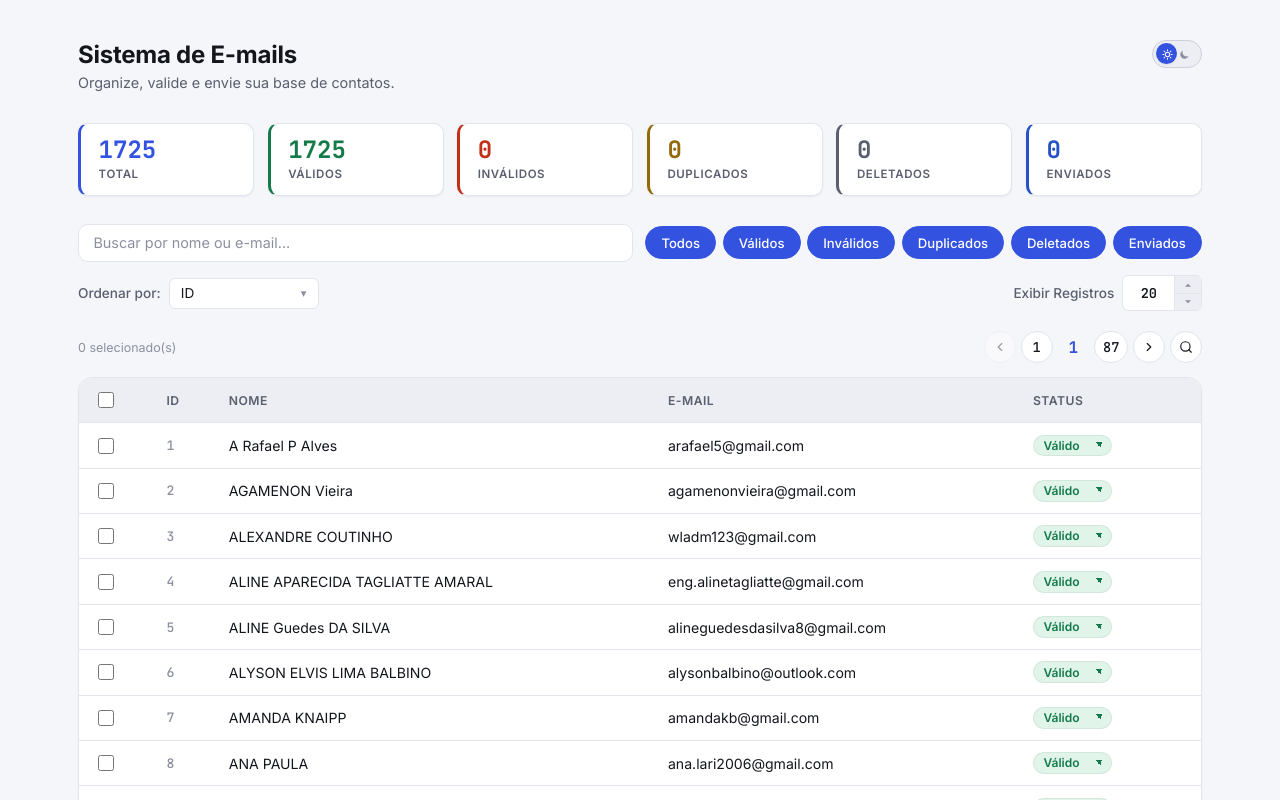
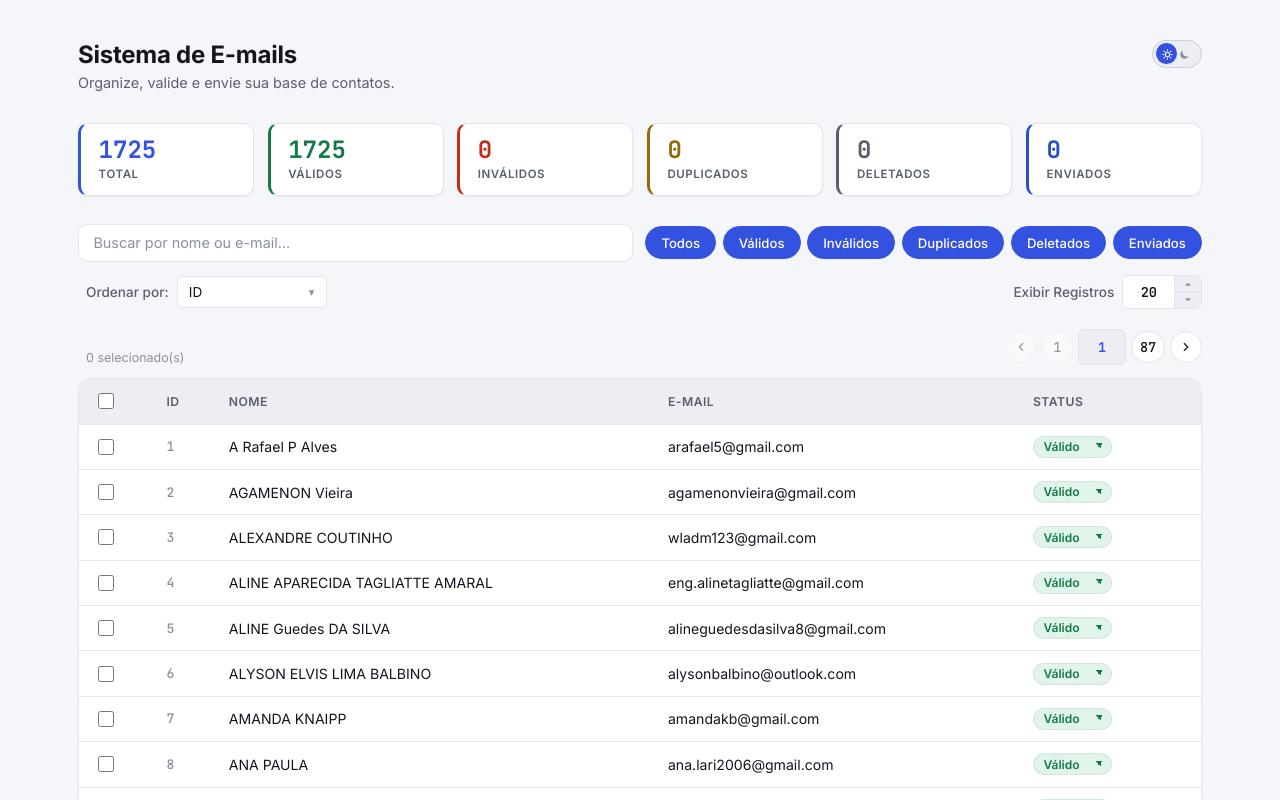
Before and after one commit to RenanFelliphe/Malote-Project, a React (Vite) app: page / in a window 1280 px wide. Shown: the top 800 px of the page. Built offline with nearby package versions, Linux system fonts and the light colour scheme.

Commit message:
refactor: paginacao componente upgrade

```diff
--- a/src/components/Paginacao.tsx
+++ b/src/components/Paginacao.tsx
@@ -1,5 +1,6 @@
-import { IconeBuscarPagina, IconePaginaAnterior, IconePaginaProxima } from './Icons';
+import { IconePaginaAnterior, IconePaginaProxima } from './Icons';
 import type { PaginaInfo } from './utils/paginacao';
+import { useEffect, useRef, useState } from 'react';
 
 interface Props {
   paginacao: PaginaInfo;
@@ -13,6 +14,38 @@ interface Props {
  * tabela (ver `pages/emails.tsx`).
  */
 export function Paginacao({ paginacao, onPaginaChange }: Props) {
+  const [valor, setValor] = useState(String(paginacao.paginaAtual));
+
+  const inputRef = useRef<HTMLInputElement>(null);
+  const confirmandoRef = useRef(false);
+
+  useEffect(() => {
+    setValor(String(paginacao.paginaAtual));
+  }, [paginacao.paginaAtual]);
+
+  function confirmarPagina() {
+    confirmandoRef.current = true;
+
+    let numero = Number.parseInt(valor, 10);
+
+    if (Number.isNaN(numero)) {
+      setValor(String(paginacao.paginaAtual));
+      return;
+    }
+
+    numero = Math.max(1, Math.min(numero, paginacao.totalPaginas));
+
+    onPaginaChange(numero);
+    setValor(String(numero));
+  }
+
+  if (paginacao.totalPaginas <= 0) {
+    return null;
+  }
+
+  const larguraInput = `${Math.max(2, String(paginacao.totalPaginas).length) + 1.5}ch`;
+  const exibirBotaoUltima = paginacao.totalPaginas > 1;
+
   return (
     <div className="paginacao" aria-label="Navegação entre páginas">
       <button
@@ -24,13 +57,52 @@ export function Paginacao({ paginacao, onPaginaChange }: Props) {
       >
         <IconePaginaAnterior />
       </button>
-      <button type="button" className="paginacao-btn" onClick={() => onPaginaChange(1)}>
+      <button
+        type="button"
+        className={`paginacao-btn${paginacao.paginaAtual === 1 ? ' ativo' : ''}`}
+        onClick={() => onPaginaChange(1)}
+        disabled={paginacao.paginaAtual === 1}
+      >
         1
       </button>
-      <span className="paginacao-atual">{paginacao.paginaAtual}</span>
-      <button type="button" className="paginacao-btn" onClick={() => onPaginaChange(paginacao.totalPaginas)}>
-        {paginacao.totalPaginas}
-      </button>
+      <input
+        type="text"
+        inputMode="numeric"
+        pattern="[0-9]*"
+        ref={inputRef}
+        className="paginacao-atual"
+        style={{ width: larguraInput }}
+        value={valor}
+        onChange={(e) => setValor(e.target.value.replace(/\D/g, ''))}
+        onFocus={(e) => e.target.select()}
+        onWheel={(e) => e.currentTarget.blur()}
+        onBlur={() => {
+          if (!confirmandoRef.current) confirmarPagina();
+          confirmandoRef.current = false;
+        }}
+        onKeyDown={(e) => {
+          if (e.key === 'Enter') {
+            confirmarPagina();
+            inputRef.current?.blur();
+          }
+          if (e.key === 'Escape') {
+            confirmandoRef.current = true;
+            setValor(String(paginacao.paginaAtual));
+            inputRef.current?.blur();
+          }
+        }}
+        aria-label="Página atual"
+      />
+      {exibirBotaoUltima && (
+        <button
+          type="button"
+          className={`paginacao-btn${paginacao.paginaAtual === paginacao.totalPaginas ? ' ativo' : ''}`}
+          onClick={() => onPaginaChange(paginacao.totalPaginas)}
+          disabled={paginacao.paginaAtual === paginacao.totalPaginas}
+        >
+          {paginacao.totalPaginas}
+        </button>
+      )}
       <button
         type="button"
         className="paginacao-btn"
@@ -40,20 +112,6 @@ export function Paginacao({ paginacao, onPaginaChange }: Props) {
       >
         <IconePaginaProxima />
       </button>
-      <button
-        type="button"
-        className="paginacao-btn"
-        aria-label="Buscar página"
-        onClick={() => {
-          const valor = window.prompt('Digite o número da página desejada');
-          const numero = Number.parseInt(valor ?? '', 10);
-          if (Number.isFinite(numero) && numero >= 1 && numero <= paginacao.totalPaginas) {
-            onPaginaChange(numero);
-          }
-        }}
-      >
-        <IconeBuscarPagina />
-      </button>
     </div>
   );
 }
--- a/src/index.css
+++ b/src/index.css
@@ -298,23 +298,53 @@ select {
   font-weight: 600;
 }
 
-.counter-total { border-left-color: var(--color-accent); }
-.counter-total .counter-value { color: var(--color-accent); }
+.counter-total {
+  border-left-color: var(--color-accent);
+}
 
-.counter-válido { border-left-color: var(--color-success); }
-.counter-válido .counter-value { color: var(--color-success); }
+.counter-total .counter-value {
+  color: var(--color-accent);
+}
 
-.counter-inválido { border-left-color: var(--color-danger); }
-.counter-inválido .counter-value { color: var(--color-danger); }
+.counter-válido {
+  border-left-color: var(--color-success);
+}
 
-.counter-duplicado { border-left-color: var(--color-warning); }
-.counter-duplicado .counter-value { color: var(--color-warning); }
+.counter-válido .counter-value {
+  color: var(--color-success);
+}
 
-.counter-deletado { border-left-color: var(--color-neutral); }
-.counter-deletado .counter-value { color: var(--color-text-secondary); }
+.counter-inválido {
+  border-left-color: var(--color-danger);
+}
 
-.counter-enviado { border-left-color: var(--color-info); }
-.counter-enviado .counter-value { color: var(--color-info); }
+.counter-inválido .counter-value {
+  color: var(--color-danger);
+}
+
+.counter-duplicado {
+  border-left-color: var(--color-warning);
+}
+
+.counter-duplicado .counter-value {
+  color: var(--color-warning);
+}
+
+.counter-deletado {
+  border-left-color: var(--color-neutral);
+}
+
+.counter-deletado .counter-value {
+  color: var(--color-text-secondary);
+}
+
+.counter-enviado {
+  border-left-color: var(--color-info);
+}
+
+.counter-enviado .counter-value {
+  color: var(--color-info);
+}
 
 /* =========================================================================
    Toolbar
@@ -402,6 +432,7 @@ select {
   gap: 0.5rem;
   font-size: 0.85rem;
   color: var(--color-text-secondary);
+  padding-left: .5rem;
 }
 
 .ordenacao-rotulo {
@@ -420,7 +451,8 @@ select {
   align-items: center;
   gap: 0.6rem;
   min-width: 150px;
-  padding: 0.4rem 0.7rem;
+  padding: 0 0.7rem;
+  height: 1.95rem;
   border: 1px solid var(--color-border);
   border-radius: var(--radius-sm);
   background: var(--color-surface);
@@ -557,7 +589,7 @@ select {
 .quantidade-input-campo {
   width: 3.2rem;
   border: none;
-  padding: 0.5rem 0.6rem;
+  padding: 0rem 0.6rem;
   font-family: var(--font-mono);
   font-size: 0.85rem;
   font-weight: 600;
@@ -565,6 +597,7 @@ select {
   background: transparent;
   color: var(--color-text);
   -moz-appearance: textfield;
+  height: 1.95rem;
 }
 
 .quantidade-input-campo:focus {
@@ -622,6 +655,7 @@ select {
 }
 
 /* --- Paginação --- */
+/* --- Paginação --- */
 
 .paginacao {
   display: flex;
@@ -657,12 +691,30 @@ select {
   cursor: not-allowed;
 }
 
+.paginacao-btn.ativo:not(:disabled) {
+  border-color: var(--color-accent);
+  color: var(--color-accent);
+  font-weight: 700;
+}
+
 .paginacao-atual {
-  min-width: 2rem;
+  border-radius: 6px;
+  min-width: 48px;
+  height: 36px;
   text-align: center;
   font-weight: 700;
   font-family: var(--font-mono);
   color: var(--color-accent);
+  border: 1px solid var(--color-border);
+  background-color: var(--color-bg-subtle);
+  outline: none;
+  cursor: text;
+  transition: all var(--transition-fast);
+}
+
+.paginacao-atual:focus {
+  border-color: var(--color-accent);
+  background-color: var(--color-surface);
 }
 
 /* =========================================================================
@@ -675,13 +727,15 @@ select {
  * paginação ficavam juntos antes — a paginação foi movida para cá para
  * ficar ao lado do contador, ver `pages/emails.tsx`).
  */
+
 .linha-selecao-paginacao {
   display: flex;
   flex-wrap: wrap;
-  align-items: center;
+  align-items: flex-end;
   justify-content: space-between;
   gap: 0.75rem;
   margin-bottom: 0.85rem;
+  padding-left: .5rem;
 }
 
 .contador-selecionados {
@@ -785,11 +839,30 @@ select {
   text-transform: capitalize;
 }
 
-.status-válido { background: var(--color-success-bg); color: var(--color-success); }
-.status-inválido { background: var(--color-danger-bg); color: var(--color-danger); }
-.status-duplicado { background: var(--color-warning-bg); color: var(--color-warning); }
-.status-deletado { background: var(--color-neutral-bg); color: var(--color-text-secondary); }
-.status-enviado { background: var(--color-info-bg); color: var(--color-info); }
+.status-válido {
+  background: var(--color-success-bg);
+  color: var(--color-success);
+}
+
+.status-inválido {
+  background: var(--color-danger-bg);
+  color: var(--color-danger);
+}
+
+.status-duplicado {
+  background: var(--color-warning-bg);
+  color: var(--color-warning);
+}
+
+.status-deletado {
+  background: var(--color-neutral-bg);
+  color: var(--color-text-secondary);
+}
+
+.status-enviado {
+  background: var(--color-info-bg);
+  color: var(--color-info);
+}
 
 /*
  * Select inline de status individual. Reaproveita as cores dos badges
@@ -1401,6 +1474,7 @@ button.status-badge-clicavel:hover {
 }
 
 @media (prefers-reduced-motion: reduce) {
+
   *,
   *::before,
   *::after {
```
